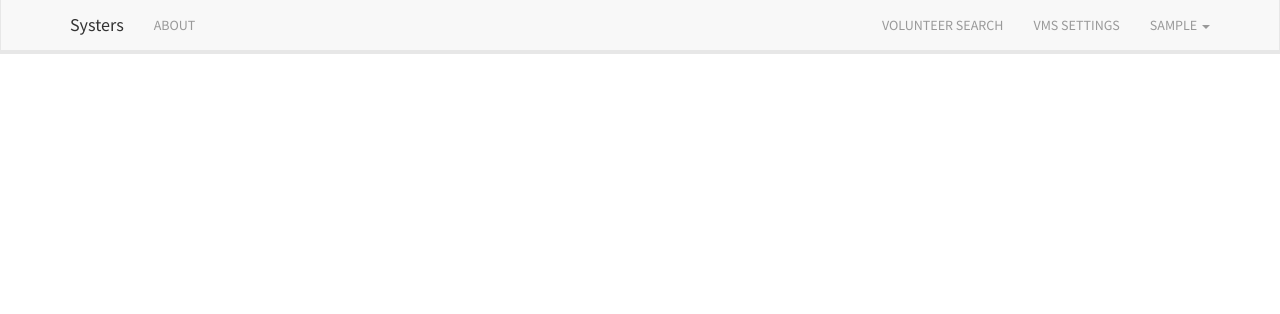
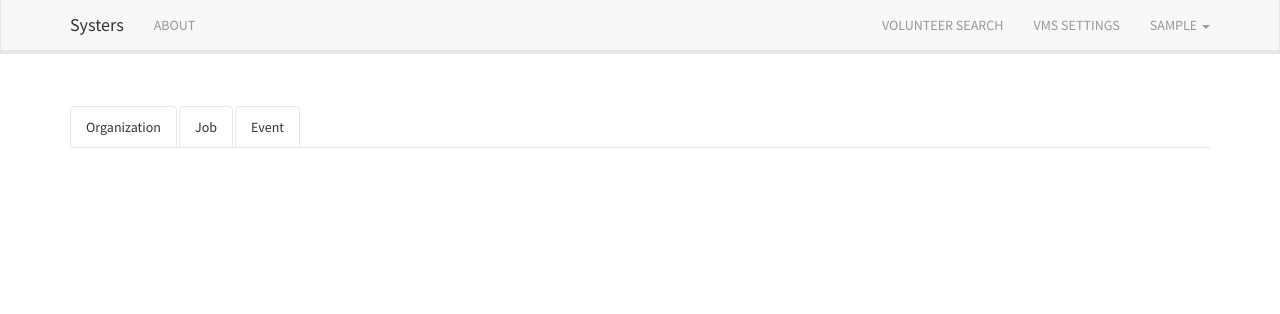
Before and after one commit to Nerdylicious/vms-integrated, a Django app: page /administrator/settings/ in a window 1280 px wide. Shown: the top 314 px of the page. Run offline with Django 3.2, Linux system fonts and the light colour scheme; the visitor is signed in with stand-in values (Sample User, id 1); data that the repository does not hold is empty; parts of the project's set-up code (start-up, migrations or seed data) failed here and were passed over; some libraries are stand-ins or nearby versions.

Commit message:
Added initial tabs to settings template

```diff
--- a/vms/administrator/templates/administrator/settings.html
+++ b/vms/administrator/templates/administrator/settings.html
@@ -1,4 +1,21 @@
 {% extends "vms/base.html" %}
 
 {% block content %}
+    <div class="spacer"></div>
+    <ul class="nav nav-tabs">
+        <li><a href="#organization" data-toggle="tab">Organization</a></li>
+        <li><a href="#job" data-toggle="tab">Job</a></li>
+        <li><a href="#event" data-toggle="tab">Event</a></li>
+    </ul>
+    <div id="myTabContent" class="tab-content">
+        <div class="tab-pane" id="organization">
+            <p>This is the organization</p>
+        </div>
+        <div class="tab-pane" id="job">
+            <p>This is the job</p>
+        </div>
+        <div class="tab-pane" id="event">
+            <p>This is the event</p>
+        </div>
+    </div>
 {% endblock %}
```
